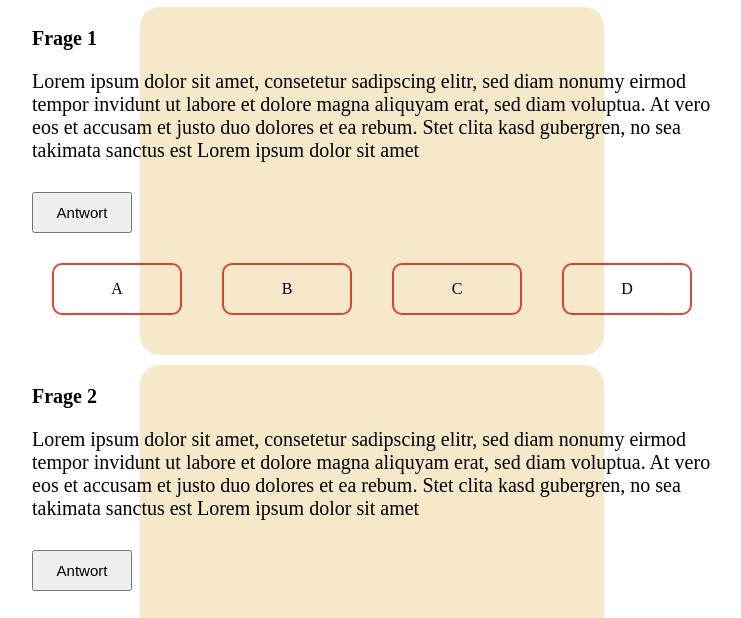
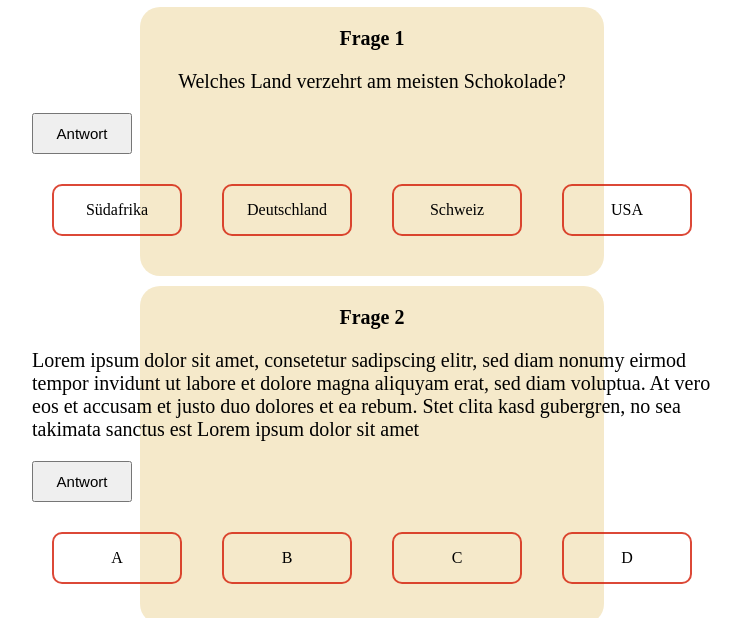
Before and after one commit to LinhSt1908/Quiz-App, a website: page index.html in a window 1280 px wide. Shown: the part 108-726 px from the top of the page, without its empty margins (268-1009 px from the left). Drawn offline with Linux system fonts and the light colour scheme.

Commit message:
ausrichtung

```diff
--- a/index.html
+++ b/index.html
@@ -15,18 +15,14 @@
       <section>
         <div class="Card__question"><strong>Frage 1</strong></div>
         <p class="Card__content">
-          Lorem ipsum dolor sit amet, consetetur sadipscing elitr, sed diam
-          nonumy eirmod tempor invidunt ut labore et dolore magna aliquyam erat,
-          sed diam voluptua. At vero eos et accusam et justo duo dolores et ea
-          rebum. Stet clita kasd gubergren, no sea takimata sanctus est Lorem
-          ipsum dolor sit amet
+          Welches Land verzehrt am meisten Schokolade?
         </p>
         <button class="Card__answer">Antwort</button>
         <div class="Card__choice">
-          <div class="boxSmall">A</div>
-          <div class="boxSmall">B</div>
-          <div class="boxSmall">C</div>
-          <div class="boxSmall">D</div>
+          <div class="boxSmall">Südafrika</div>
+          <div class="boxSmall">Deutschland</div>
+          <div class="boxSmall">Schweiz</div>
+          <div class="boxSmall">USA</div>
         </div>
       </section>
     </div>
--- a/style/components/Cards.css
+++ b/style/components/Cards.css
@@ -22,16 +22,20 @@
 }
 
 .Card__question {
+  display: flex;
+  justify-content: center;
   font-size: 20px;
 }
 
 .Card__content {
   font-size: 20px;
   display: flex;
-  align-items: center;
+  justify-content: center;
 }
 
 .Card__answer {
+  display: flex;
+  justify-content: center;
   font-size: 15px;
   padding: 10px;
   margin-bottom: 10px;
@@ -46,8 +50,7 @@
 
 .Box1 {
   display: flex;
-  flex-direction: column;
-  align-items: center;
+  justify-content: center;
   box-sizing: border-box;
   background-color: rgba(208, 154, 17, 0.221);
   border-radius: 20px;
```
